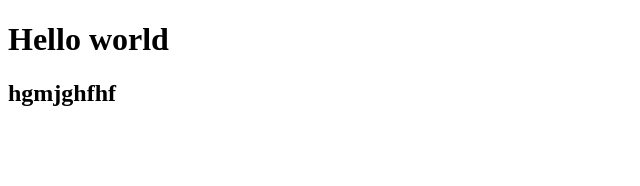
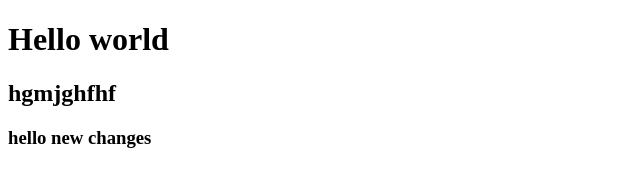
Before and after one commit to Safey11/fetch, a plain HTML site: page index.html in a window 1280 px wide. Shown: the whole page, without its empty margins (0-640 px from the left). Drawn offline with Linux system fonts and the light colour scheme; no server answers.

Commit message:
addrd h3

```diff
--- a/index.html
+++ b/index.html
@@ -11,6 +11,8 @@
 
    <h2>hgmjghfhf</h2>
 
+   <h3>hello new changes</h3>
+
   <script src="app.js"></script>
 
 </body>
```
